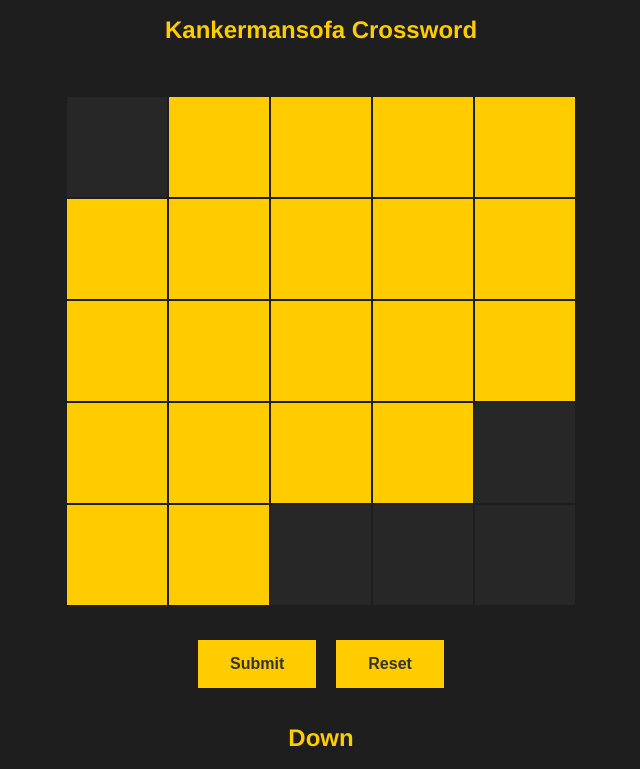
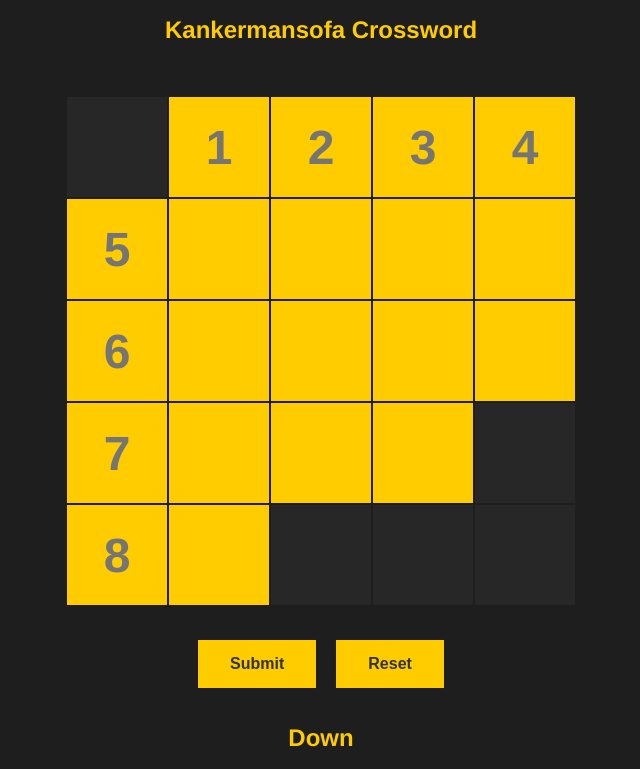
Before and after one commit to kankermansofa/sofacrossword.github.io, a plain HTML site: page index.html in a window 1280 px wide. Shown: the top 769 px of the page, without its empty margins (319-959 px from the left). Drawn offline with Linux system fonts and the light colour scheme.

Commit message:
Finished

```diff
--- a/index.html
+++ b/index.html
@@ -17,34 +17,34 @@
     <!-- Crossword -->
     <div class="crossword">
         <input type="text" id = "00" class="blocked-input" readonly>
-        <input type="text" id = "01" class="square-input" maxlength="1">
-        <input type="text" id = "02" class="square-input" maxlength="1">
-        <input type="text" id = "03" class="square-input" maxlength="1">
-        <input type="text" id = "04" class="square-input" maxlength="1">
+        <input type="text" id = "01" class="square-input" maxlength="1" placeholder="1">
+        <input type="text" id = "02" class="square-input" maxlength="1" placeholder="2">
+        <input type="text" id = "03" class="square-input" maxlength="1" placeholder="3">
+        <input type="text" id = "04" class="square-input" maxlength="1" placeholder="4">
     </div>
     <div class = "crossword">
-        <input type="text" id = "10" class="square-input" maxlength="1">
+        <input type="text" id = "10" class="square-input" maxlength="1" placeholder="5">
         <input type="text" id = "11" class="square-input" maxlength="1">
         <input type="text" id = "12" class="square-input" maxlength="1">
         <input type="text" id = "13" class="square-input" maxlength="1">
         <input type="text" id = "14" class="square-input" maxlength="1">
     </div>
     <div class = "crossword">
-        <input type="text" id = "20" class="square-input" maxlength="1">
+        <input type="text" id = "20" class="square-input" maxlength="1" placeholder="6">
         <input type="text" id = "21" class="square-input" maxlength="1">
         <input type="text" id = "22" class="square-input" maxlength="1">
         <input type="text" id = "23" class="square-input" maxlength="1">
         <input type="text" id = "24" class="square-input" maxlength="1">
     </div>
     <div class = "crossword">
-        <input type="text" id = "30" class="square-input" maxlength="1">
+        <input type="text" id = "30" class="square-input" maxlength="1" placeholder="7">
         <input type="text" id = "31" class="square-input" maxlength="1">
         <input type="text" id = "32" class="square-input" maxlength="1">
         <input type="text" id = "33" class="square-input" maxlength="1">
         <input type="text" id = "34" class="blocked-input" readonly>
     </div>
     <div class = "crossword">
-        <input type="text" id = "40" class="square-input" maxlength="1">
+        <input type="text" id = "40" class="square-input" maxlength="1" placeholder="8">
         <input type="text" id = "41" class="square-input" maxlength="1">
         <input type="text" id = "42" class="blocked-input" readonly>
         <input type="text" id = "43" class="blocked-input" readonly>
@@ -80,7 +80,5 @@
            8. Clock <br>
         </p>
    </div>
-    <br>
-
 </body>
 </html>>
```
Also changed, not shown: style.css (line endings or trailing spaces).
